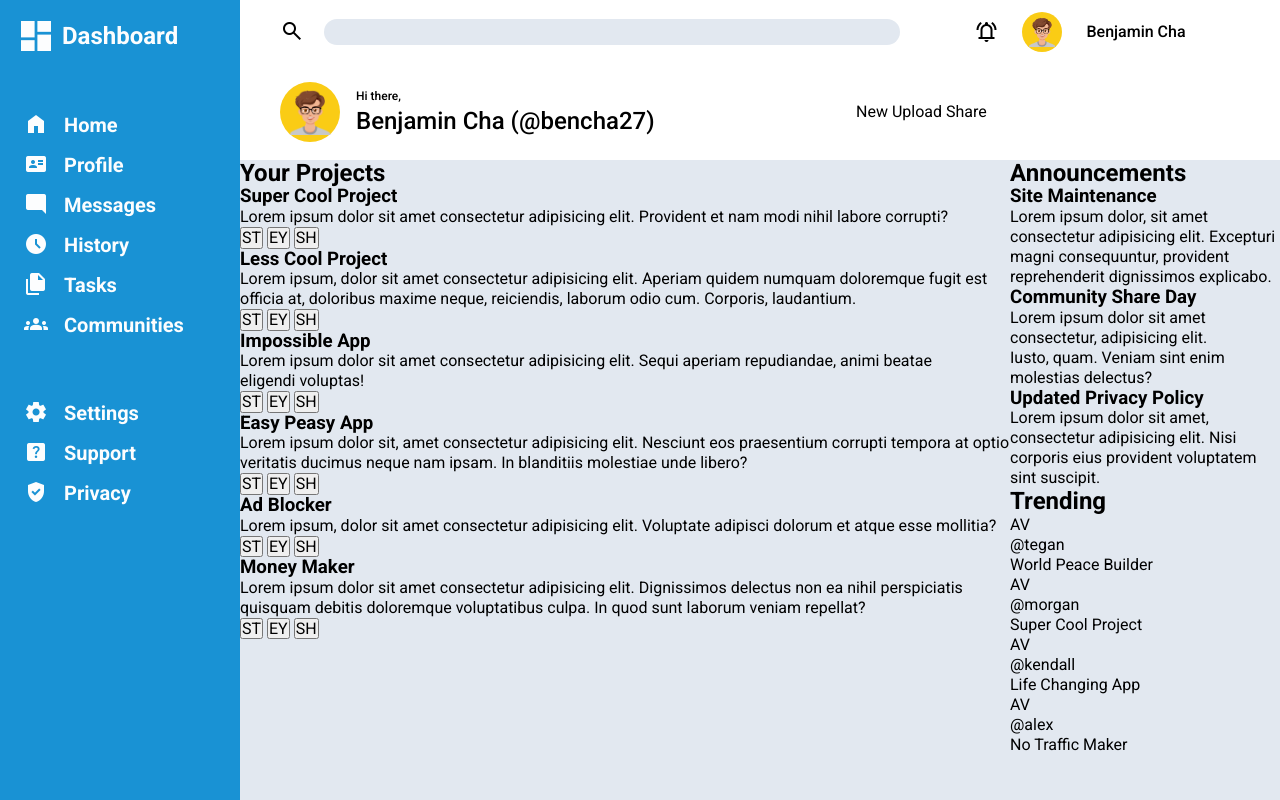
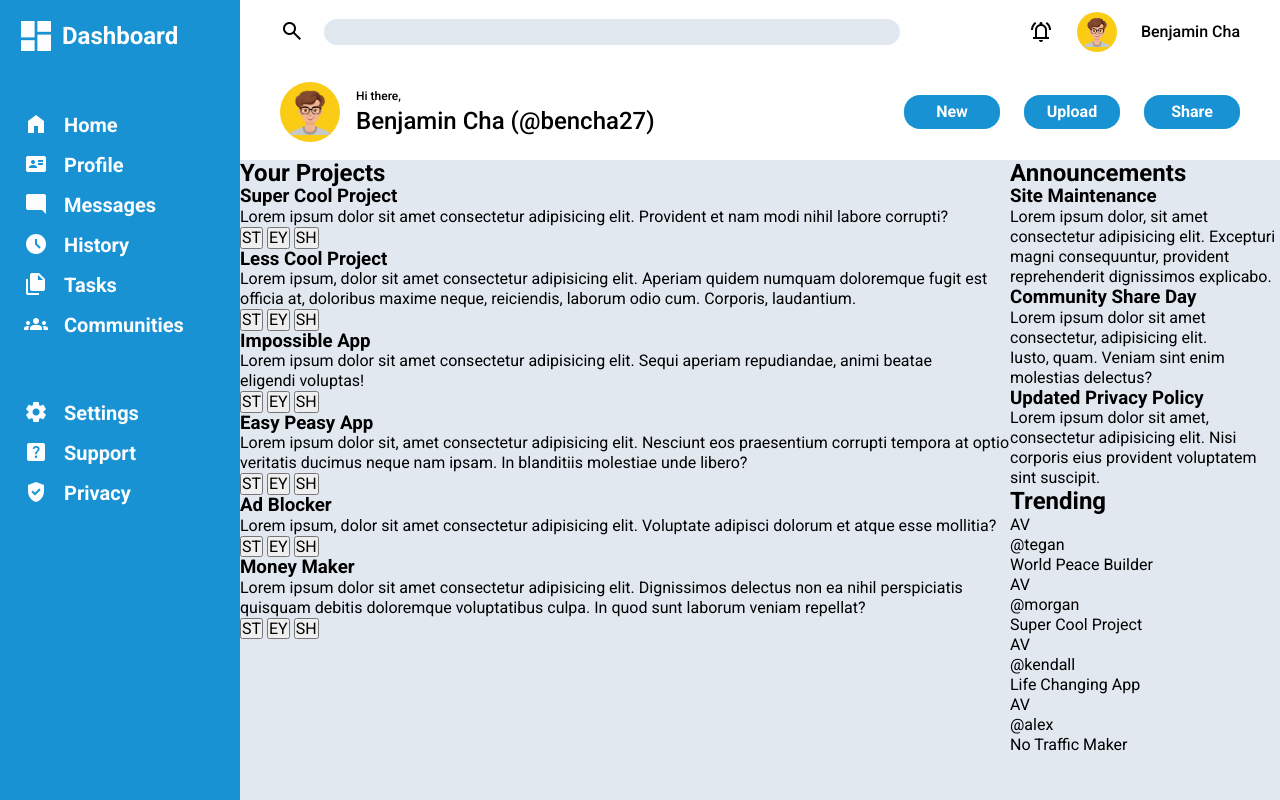
Before and after one commit to bencha27/odin-admin-dashboard, a plain HTML site: page index.html in a window 1280 px wide. Drawn offline with nearby package versions, Linux system fonts and the light colour scheme.

Commit message:
feat: Update header styles

```diff
--- a/styles.css
+++ b/styles.css
@@ -184,7 +184,7 @@ button {
 .header-links {
   flex: 1;
   display: flex;
-  justify-content: center;
+  justify-content: flex-end;
   align-items: center;
   gap: 1.5rem;
 }
@@ -257,6 +257,19 @@ button {
 
 .header-bottom-right {
   flex: 2;
+  display: flex;
+  justify-content: flex-end;
+  gap: 1.5rem;
+}
+
+.header-bottom-right button {
+  background-color: #1992d4;
+  color: white;
+  font-size: 1rem;
+  font-weight: 600;
+  padding: 0.5rem;
+  width: 96px;
+  border-radius: 1rem;
 }
 
 
```
